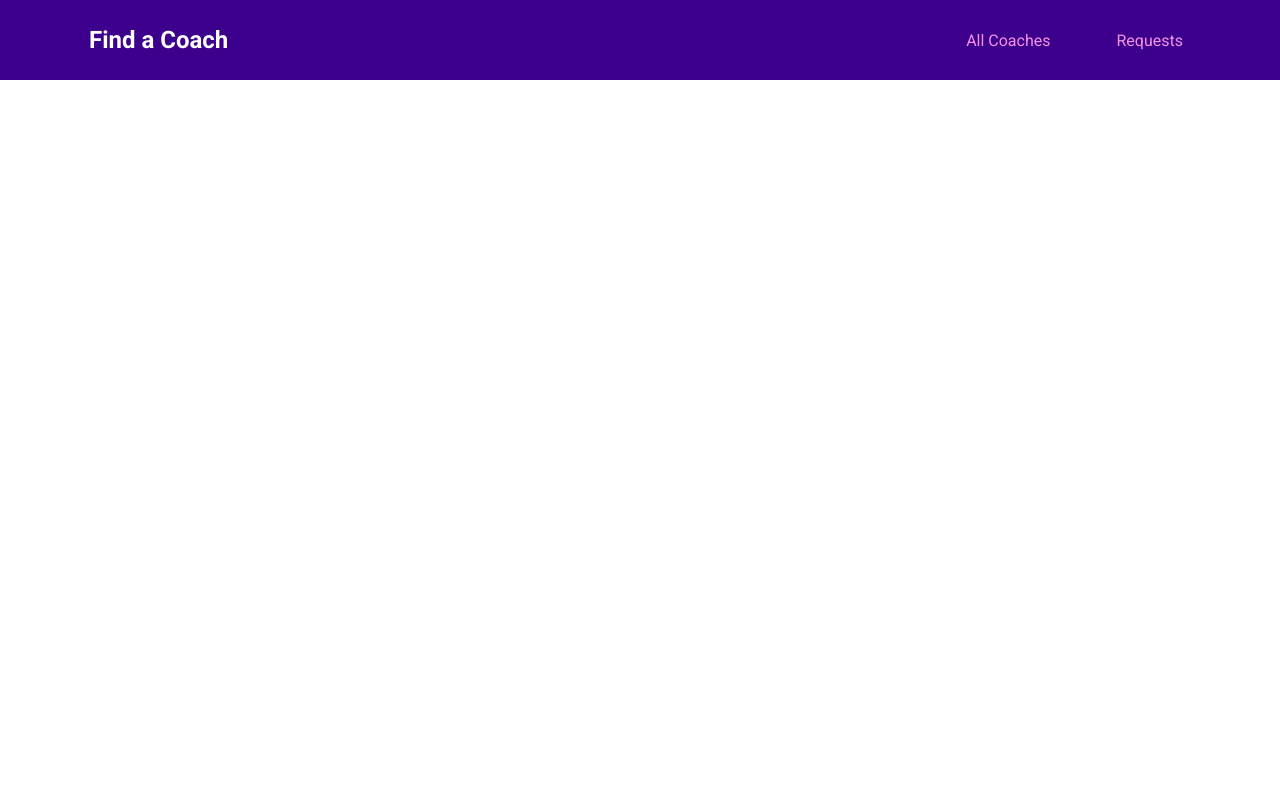
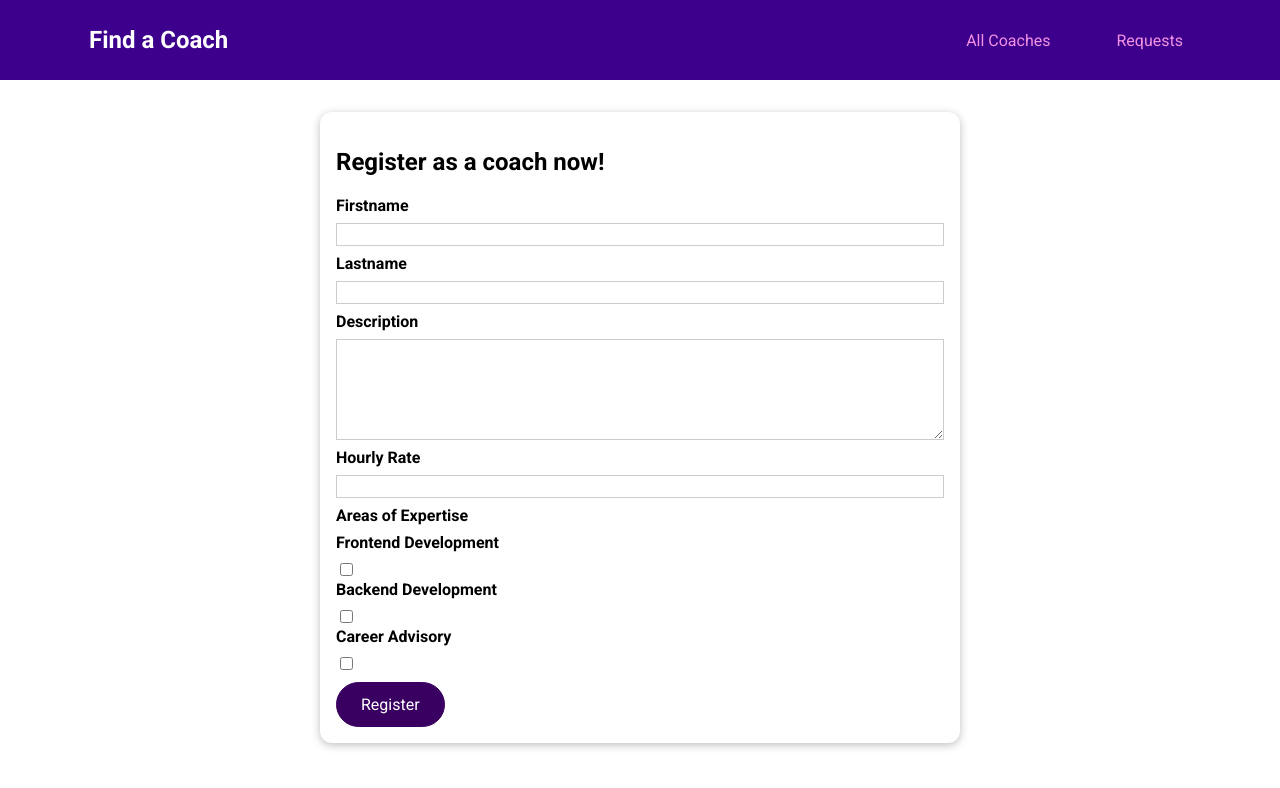
Before and after one commit to mauroef/vue-the-complete-guide, a Vue app: page /register in a window 1280 px wide. Shown: the top 788 px of the page. Built offline with nearby package versions, Linux system fonts and the light colour scheme.

Commit message:
Adding form validation

```diff
--- /dev/null
+++ b/src/components/coaches/CoachForm.vue
@@ -0,0 +1,217 @@
+<template>
+  <form @submit.prevent="submitForm">
+    <div class="form-control" :class="{ invalid: !firstName.isValid }">
+      <label for="firstname">Firstname</label>
+      <input
+        type="text"
+        id="firstname"
+        v-model.trim="firstName.val"
+        @blur="clearValidity('firstName')"
+      />
+      <p v-if="!firstName.isValid">Firstname must not be empty</p>
+    </div>
+    <div class="form-control" :class="{ invalid: !lastName.isValid }">
+      <label for="lastname">Lastname</label>
+      <input
+        type="text"
+        id="lastname"
+        v-model.trim="lastName.val"
+        @blur="clearValidity('lastName')"
+      />
+      <p v-if="!lastName.isValid">Lastname must not be empty</p>
+    </div>
+    <div class="form-control" :class="{ invalid: !description.isValid }">
+      <label for="description">Description</label>
+      <textarea
+        rows="5"
+        id="description"
+        v-model.trim="description.val"
+        :class="{ invalid: !description.isValid }"
+        @blur="clearValidity('description')"
+      ></textarea>
+      <p v-if="!description.isValid">Description must not be empty</p>
+    </div>
+    <div class="form-control" :class="{ invalid: !rate.isValid }">
+      <label for="rate">Hourly Rate</label>
+      <input
+        type="number"
+        id="rate"
+        v-model.number="rate.val"
+        :class="{ invalid: !rate.isValid }"
+        @blur="clearValidity('rate')"
+      />
+      <p v-if="!rate.isValid">Rate must be greater than 0.</p>
+    </div>
+    <div class="form-control" :class="{ invalid: !areas.isValid }">
+      <h3>Areas of Expertise</h3>
+      <div>
+        <label for="frontend">Frontend Development</label>
+        <input
+          type="checkbox"
+          id="frontend"
+          value="frontend"
+          v-model="areas.val"
+          @blur="clearValidity('areas')"
+        />
+      </div>
+      <div>
+        <label for="backend">Backend Development</label>
+        <input
+          type="checkbox"
+          id="backend"
+          value="backend"
+          v-model="areas.val"
+          @blur="clearValidity('areas')"
+        />
+      </div>
+      <div>
+        <label for="career">Career Advisory</label>
+        <input
+          type="checkbox"
+          id="career"
+          value="career"
+          v-model="areas.val"
+          @blur="clearValidity('areas')"
+        />
+      </div>
+      <p v-if="!areas.isValid">At least one expertise must be selected.</p>
+    </div>
+    <p v-if="!formIsValid">Please fix the above errors and submit again.</p>
+    <base-button>Register</base-button>
+  </form>
+</template>
+
+<script>
+export default {
+  emits: ['save-data'],
+  data() {
+    return {
+      firstName: {
+        val: '',
+        isValid: true,
+      },
+      lastName: {
+        val: '',
+        isValid: true,
+      },
+      description: {
+        val: '',
+        isValid: true,
+      },
+      rate: {
+        val: null,
+        isValid: true,
+      },
+      areas: {
+        val: [],
+        isValid: true,
+      },
+      formIsValid: true,
+    };
+  },
+  methods: {
+    clearValidity(input) {
+      this[input].isValid = true;
+    },
+    validateForm() {
+      this.formIsValid = true;
+
+      if (this.firstName.val === '') {
+        this.firstName.isValid = false;
+        this.formIsValid = false;
+      }
+      if (this.lastName.val === '') {
+        this.lastName.isValid = false;
+        this.formIsValid = false;
+      }
+      if (this.description.val === '') {
+        this.description.isValid = false;
+        this.formIsValid = false;
+      }
+      if (!this.rate.val || this.rate.val < 0) {
+        this.rate.isValid = false;
+        this.formIsValid = false;
+      }
+      if (this.areas.val.length === 0) {
+        console.log('enter not valid', this.areas.val);
+        this.areas.isValid = false;
+        this.formIsValid = false;
+      }
+    },
+    submitForm() {
+      this.validateForm();
+
+      if (!this.formIsValid) {
+        return;
+      }
+
+      const formData = {
+        first: this.firstName.val,
+        last: this.lastName.val,
+        desc: this.description.val,
+        rate: this.rate.val,
+        areas: this.areas.val,
+      };
+
+      this.$emit('save-data', formData);
+    },
+  },
+};
+</script>
+
+<style scoped>
+.form-control {
+  margin: 0.5rem 0;
+}
+
+label {
+  font-weight: bold;
+  display: block;
+  margin-bottom: 0.5rem;
+}
+
+input[type='checkbox'] + label {
+  font-weight: normal;
+  display: inline;
+  margin: 0 0 0 0.5rem;
+}
+
+input,
+textarea {
+  display: block;
+  width: 100%;
+  border: 1px solid #ccc;
+  font: inherit;
+}
+
+input:focus,
+textarea:focus {
+  background-color: #f0e6fd;
+  outline: none;
+  border-color: #3d008d;
+}
+
+input[type='checkbox'] {
+  display: inline;
+  width: auto;
+  border: none;
+}
+
+input[type='checkbox']:focus {
+  outline: #3d008d solid 1px;
+}
+
+h3 {
+  margin: 0.5rem 0;
+  font-size: 1rem;
+}
+
+.invalid label {
+  color: red;
+}
+
+.invalid input,
+.invalid textarea {
+  border: 1px solid red;
+}
+</style>
--- a/src/pages/coaches/CoachRegistration.vue
+++ b/src/pages/coaches/CoachRegistration.vue
@@ -1 +1,24 @@
-<template>REGISTER</template>
+<template>
+  <section>
+    <base-card>
+      <h2>Register as a coach now!</h2>
+      <coach-form @save-data="saveData"></coach-form>
+    </base-card>
+  </section>
+</template>
+
+<script>
+import CoachForm from '../../components/coaches/CoachForm.vue';
+
+export default {
+  components: {
+    CoachForm,
+  },
+  methods: {
+    saveData(data) {
+      this.$store.dispatch('coaches/registerCoach', data);
+      this.$router.replace('/coaches');
+    },
+  },
+};
+</script>
--- a/src/pages/coaches/CoachesList.vue
+++ b/src/pages/coaches/CoachesList.vue
@@ -4,7 +4,7 @@
     <section>
       <div class="controls">
         <base-button mode="outline">Refresh</base-button>
-        <base-button link to="/register">Register as Coach</base-button>
+        <base-button link to="/register" v-if="!isCoach">Register as Coach</base-button>
       </div>
       <ul v-if="hasCoaches">
         <coach-item
@@ -59,6 +59,9 @@ export default {
     hasCoaches() {
       return this.$store.getters['coaches/hasCoaches'];
     },
+    isCoach() {
+      return this.$store.getters['coaches/isCoach'];
+    },
   },
   methods: {
     setFilter(updatedFilters) {
--- a/src/router.js
+++ b/src/router.js
@@ -18,7 +18,7 @@ const router = createRouter({
       props: true,
       children: [{ path: 'contact', component: ContactCoach }],
     },
-    { path: '/register/:id', component: CoachRegistration },
+    { path: '/register', component: CoachRegistration },
     { path: '/requests', component: RequestsReceived },
     { path: '/:notFound(.*)', component: NotFound },
   ],
--- a/src/store/index.js
+++ b/src/store/index.js
@@ -1,11 +1,22 @@
 import { createStore } from 'vuex';
 
 import coachesModule from './modules/coaches';
+import getters from './modules/coaches/getters';
 
 const store = createStore({
   modules: {
     coaches: coachesModule,
   },
+  state() {
+    return {
+      userId: 'c3',
+    };
+  },
+  getters: {
+    userId(state) {
+      return state.userId;
+    },
+  },
 });
 
 export default store;
--- a/src/store/modules/coaches/actions.js
+++ b/src/store/modules/coaches/actions.js
@@ -1 +1,14 @@
-export default {};
+export default {
+  registerCoach(context, data) {
+    const coachData = {
+      id: context.rootGetters.userId,
+      firstName: data.first,
+      lastName: data.last,
+      description: data.desc,
+      hourlyRate: data.rate,
+      areas: data.areas,
+    };
+
+    context.commit('registerCoach', coachData);
+  },
+};
--- a/src/store/modules/coaches/getters.js
+++ b/src/store/modules/coaches/getters.js
@@ -5,4 +5,10 @@ export default {
   hasCoaches(state) {
     return state.coaches && state.coaches.length > 0;
   },
+  isCoach(_, getters, _2, rootGetters) {
+    const coaches = getters.coaches;
+    const userId = rootGetters.userId;
+
+    return coaches.some((coach) => coach.id === userId);
+  },
 };
--- a/src/store/modules/coaches/mutations.js
+++ b/src/store/modules/coaches/mutations.js
@@ -1 +1,5 @@
-export default {};
+export default {
+  registerCoach(state, payload) {
+    state.coaches.push(payload);
+  }
+};
```
